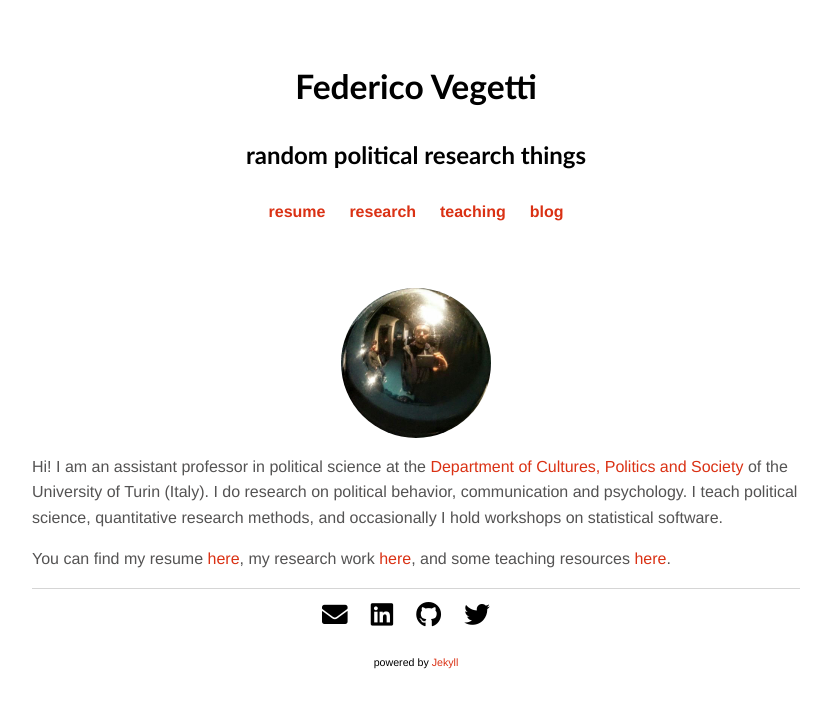
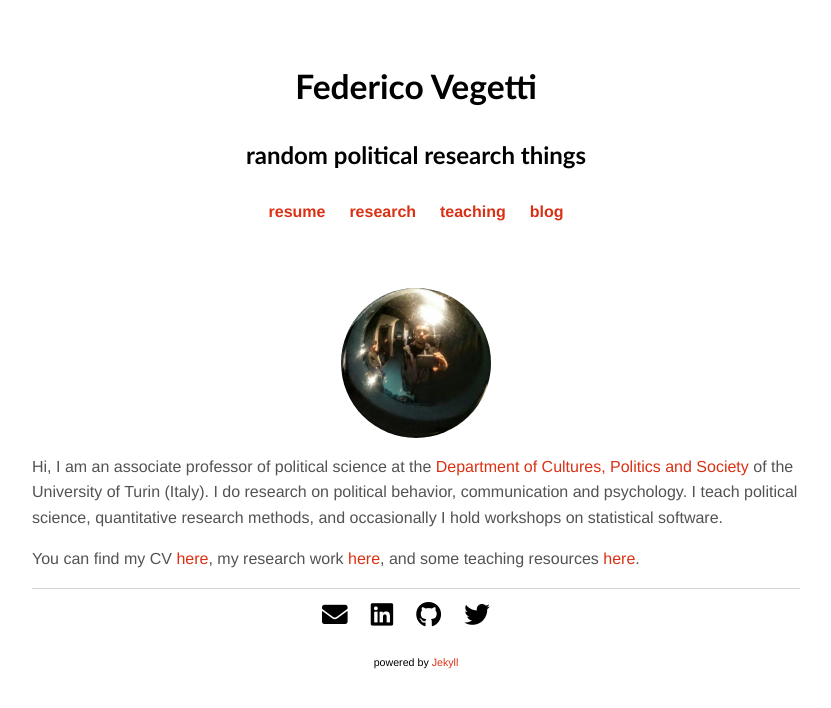
Before and after one commit to federicovegetti/federicovegetti.github.io, a Jekyll site: the page built from index.html, in a window 1280 px wide. Shown: the top 708 px of the page, without its empty margins (224-1055 px from the left). Built offline with Jekyll 4.4.1, drawn with Linux system fonts in a browser that asks for light colours; nearby versions of some CDN libraries; a style sheet for code colours, icons or effects is not loaded.

Commit message:
changed title

```diff
--- a/index.html
+++ b/index.html
@@ -6,9 +6,9 @@ title: Federico Vegetti
 	<img class="avatar" src="{{ site.baseurl }}pics/me_pic.jpg"/>
 
 	<p>
-	Hi! I am an assistant professor in political science at the <a href="https://www.dcps.unito.it/do/home.pl" target="_blank">Department of Cultures, Politics and Society</a> of the University of Turin (Italy). I do research on political behavior, communication and psychology. I teach political science, quantitative research methods, and occasionally I hold workshops on statistical software.
+	Hi, I am an associate professor of political science at the <a href="https://www.dcps.unito.it/do/home.pl" target="_blank">Department of Cultures, Politics and Society</a> of the University of Turin (Italy). I do research on political behavior, communication and psychology. I teach political science, quantitative research methods, and occasionally I hold workshops on statistical software.
 	</p>
 
 	<p>
-	You can find my resume <a href="{{ site.baseurl }}/cv/index.html">here</a>, my research work <a href="{{ site.baseurl }}/research/index.html">here</a>, and some teaching resources <a href="{{ site.baseurl }}/teaching/index.html">here</a>.
+	You can find my CV <a href="{{ site.baseurl }}/cv/index.html">here</a>, my research work <a href="{{ site.baseurl }}/research/index.html">here</a>, and some teaching resources <a href="{{ site.baseurl }}/teaching/index.html">here</a>.
 	</p>
```
